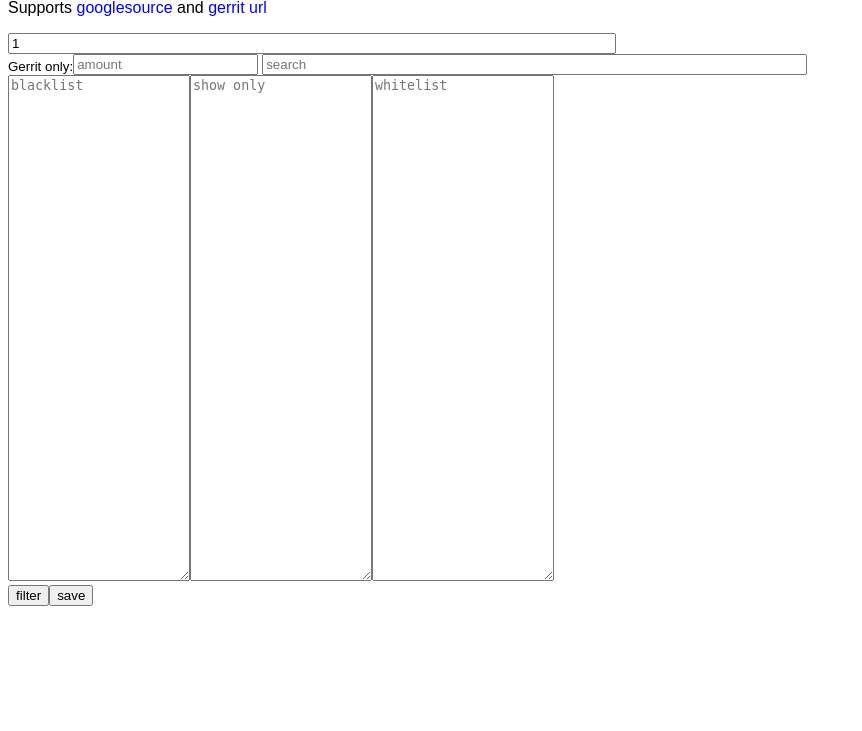
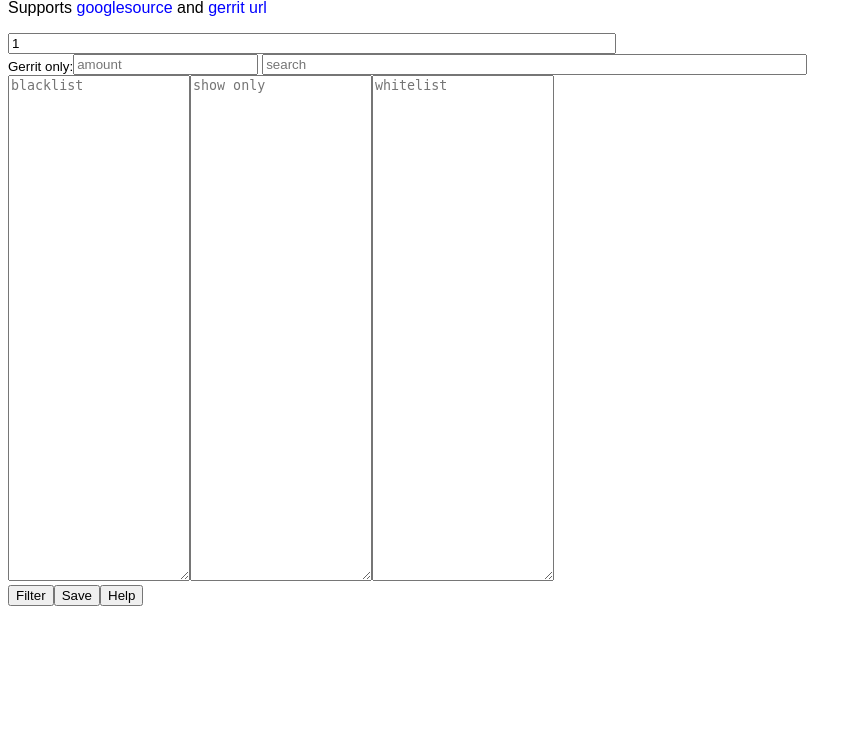
Before and after one commit to dukevin/gitparser, a PHP site: page /?url=1 in a window 1280 px wide. Shown: the part 69-800 px from the top of the page, without its empty margins (0-862 px from the left). Run offline with PHP 8.4, Linux system fonts and the light colour scheme; data that the repository does not hold is empty.

Commit message:
touchups and help button

```diff
--- a/index.php
+++ b/index.php
@@ -14,7 +14,10 @@
 		});
 		$("#gerrit").click(function(){
 			$("#url").val("https://chromium-review.googlesource.com/changes/");
-		})
+		});
+		$("#help").click(function(){
+			alert("url: Url location of a resource returning json data\nblacklist: A result containing any text from the blacklist is excluded. Blacklist entries are case insensitive and delimited by newlines\nshow only: Only results containing these keywords will be shown\nwhitelist: Results containing any whitelist word will be shown even if it is on the blacklist or show-only list\nFilter button: Fetch the results\nSave button: create a url saving all the entries on the page for bookmarking purposes\nGerrit only: amount: show x many entries. In multiples of 500\nGerrit only: search: pass search parameters to the query parameter fed into the Gerrit search bar ");
+		});
 	});
 	</script>
 </head>
@@ -28,9 +31,10 @@
 	<input type="text" name="q" id="q" placeholder="search" value="<?=empty($_REQUEST["q"]) ? "" : $_REQUEST["q"] ?>" placeholder="changes" size=65/></div><br clear='both'>
 	<textarea id="blacklist" name="blacklist" placeholder="blacklist" height=50><?=urldecode($_REQUEST["blacklist"])?></textarea><textarea name="only" id="only" placeholder="show only"><?=urldecode($_REQUEST["only"])?></textarea><textarea name="whitelist" id="whitelist" placeholder="whitelist"><?=urldecode($_REQUEST["whitelist"])?></textarea>
 	<br clear='both'>
-	<input type="submit" id="scrape" name="scrape" value="filter" style="float:left"/>
-	<input type="submit" id="save" name="save" value="save" style="float:left"/>
-	<br clear='both'><span style="color: #3cf"><?if(!empty($_REQUEST["blacklist"])) echo "saved";?></span>
+	<input type="submit" id="scrape" name="scrape" value="Filter" style="float:left"/>
+	<input type="submit" id="save" name="save" value="Save" style="float:left"/>
+	<button type="button" style="float:left" id="help">Help</button>
+	<br clear='both'>
 </form>
 </body>
 </html>
```
Also changed, not shown: scrape.php (+6 -4 lines).
